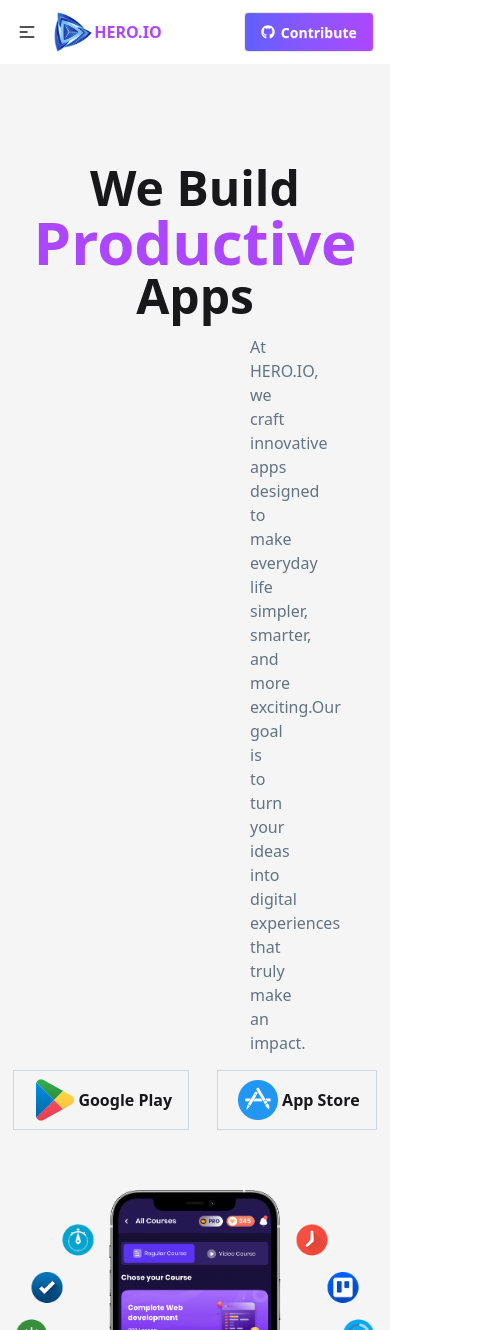
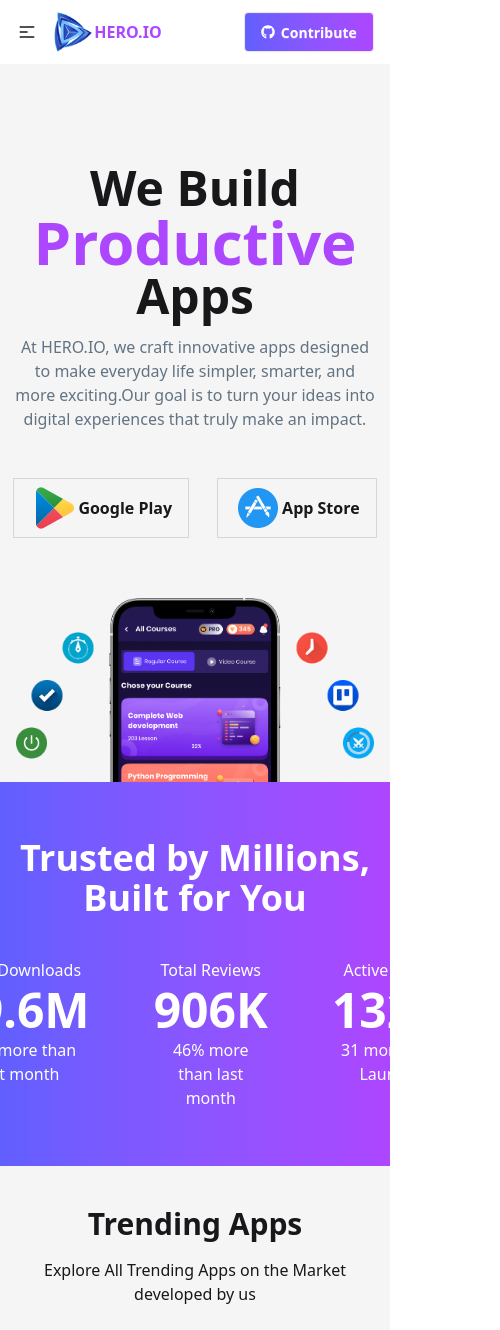
Before and after one commit to mohyminulislam-mi/Hero.io, a React (Vite) app: page / in a window 390 px wide. Shown: the top 1330 px of the page, 500 px wide, since content can reach past the window. Built offline with nearby package versions, Linux system fonts and the light colour scheme.

Commit message:
make responsive

```diff
--- a/src/components/AppsDetails.jsx
+++ b/src/components/AppsDetails.jsx
@@ -42,13 +42,15 @@
 
     return (
         <div className='w-11/12 mx-auto'>
-            <div className='flex items-center'>
-                <div className="w-[25%] overflow-hidden pr-10 "><img className="w-full object-cover" src={app.image} /></div>
-                <div>
-                    <h1>{app.title}</h1>
-                    <p>Development by <span className='text-purple-500'>{app.companyName}</span></p>
+            <div className='lg:flex items-center justify-between border-b-2 border-[#dddddd]'>
+                <div className="lg:w-[20%] overflow-hidden md:items-center"><img className="w-[50%] lg:w-full object-cover" src={app.image} /></div>
+                <div className='w-[78%]'>
+                    <div className='w-[100%] border-b-2 border-[#dddddd] pb-4'>
+                        <h1>{app.title}</h1>
+                        <p>Development by <span className='text-purple-500 font-medium'>{app.companyName}</span></p>
+                    </div>
 
-                    <div className='mt-8 flex justify-between gap-15'>
+                    <div className=' mt-4 flex  gap-12'>
                         <div >
                             <img src={download} alt="Download Icon" className='w-[30px]' />
                             <h4 className='pt-1 pb-1'>Downloads</h4>
--- a/src/components/HeroContent.jsx
+++ b/src/components/HeroContent.jsx
@@ -2,6 +2,7 @@
 import Playstore from './../assets/play-store.png'
 import Appstore from './../assets/app-store.png'
 import Hero from './../assets/hero.png'
+import { Link } from 'react-router';
 
 const HeroContent = () => {
     return (
@@ -9,16 +10,16 @@
              {/* ----- hero contents start here----  */}
             <div className='text-center mt-20'>
                 <h1 className='text-5xl font-bold lg:px-[450px] lg:py-[15px]'>We Build <span className='text-6xl text-purple-500'>Productive</span> Apps</h1>
-                <p className='lg:px-[310px] px-[250px] py-[15px] text-[#627382]'>At HERO.IO, we craft innovative apps designed to make everyday life simpler, smarter, and more exciting.Our goal is to turn your ideas into digital experiences that truly make an impact.</p>
-                <div className='flex items-center justify-center'>
-                    <div className='border-gray-300 border flex justify-center items-center mr-7 py-[5px] px-4'>
+                <p className='lg:px-[310px]  p-[15px] text-[#627382]'>At HERO.IO, we craft innovative apps designed to make everyday life simpler, smarter, and more exciting.Our goal is to turn your ideas into digital experiences that truly make an impact.</p>
+                <div className='flex items-center justify-center mt-8'>
+                    <Link to={'https://play.google.com/store/apps'} target="_blank" className='border-gray-300 border flex justify-center items-center mr-7 py-[5px] px-4'>
                         <img src={Playstore} />
                         <p className='font-semibold'>Google Play</p>
-                    </div>
-                    <div className='border-gray-300 border flex justify-center items-center py-[5px] px-4'>
+                    </Link>
+                    <Link to={'https://www.apple.com/app-store/'} target="_blank"  className='border-gray-300 border flex justify-center items-center py-[5px] px-4'>
                         <img src={Appstore} />
                         <p className='font-semibold'>App Store</p>
-                    </div>
+                    </Link>
                 </div>
             </div>
             {/* ---- hero banner ---- */}
```
